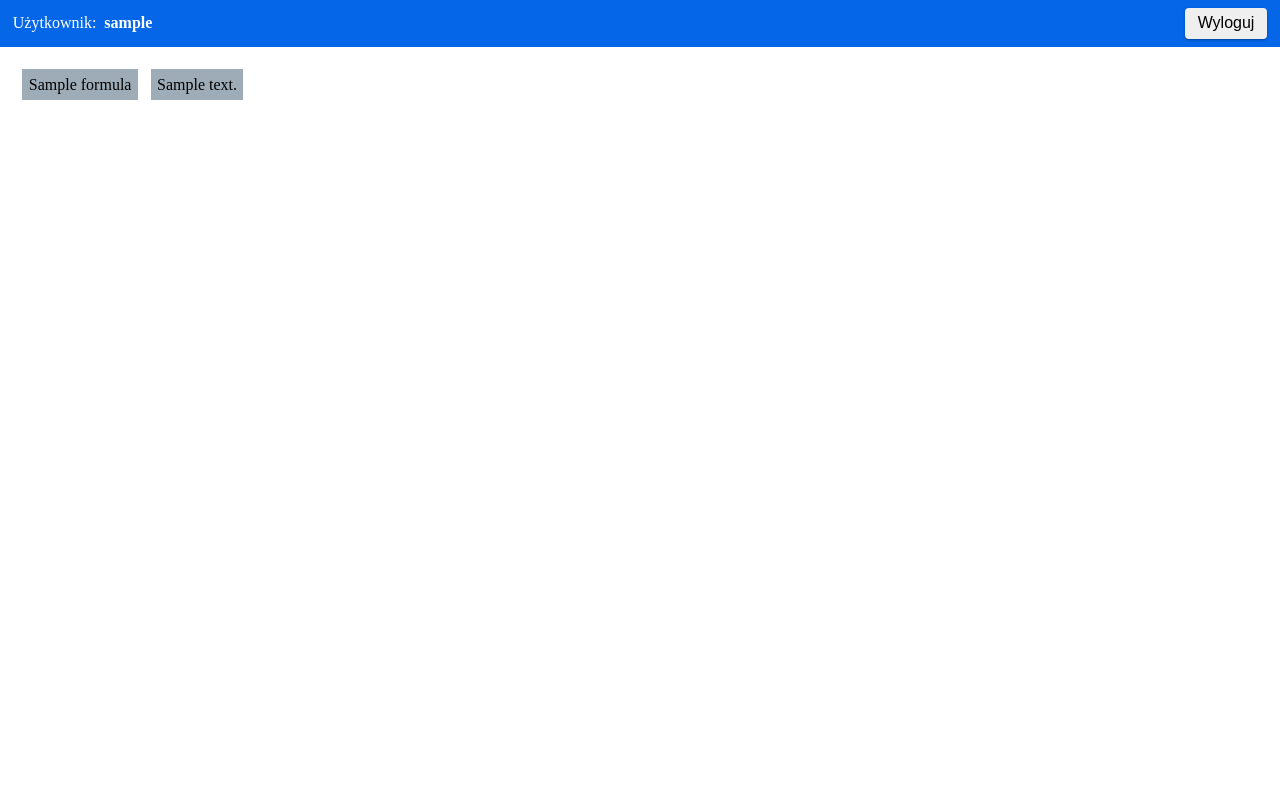
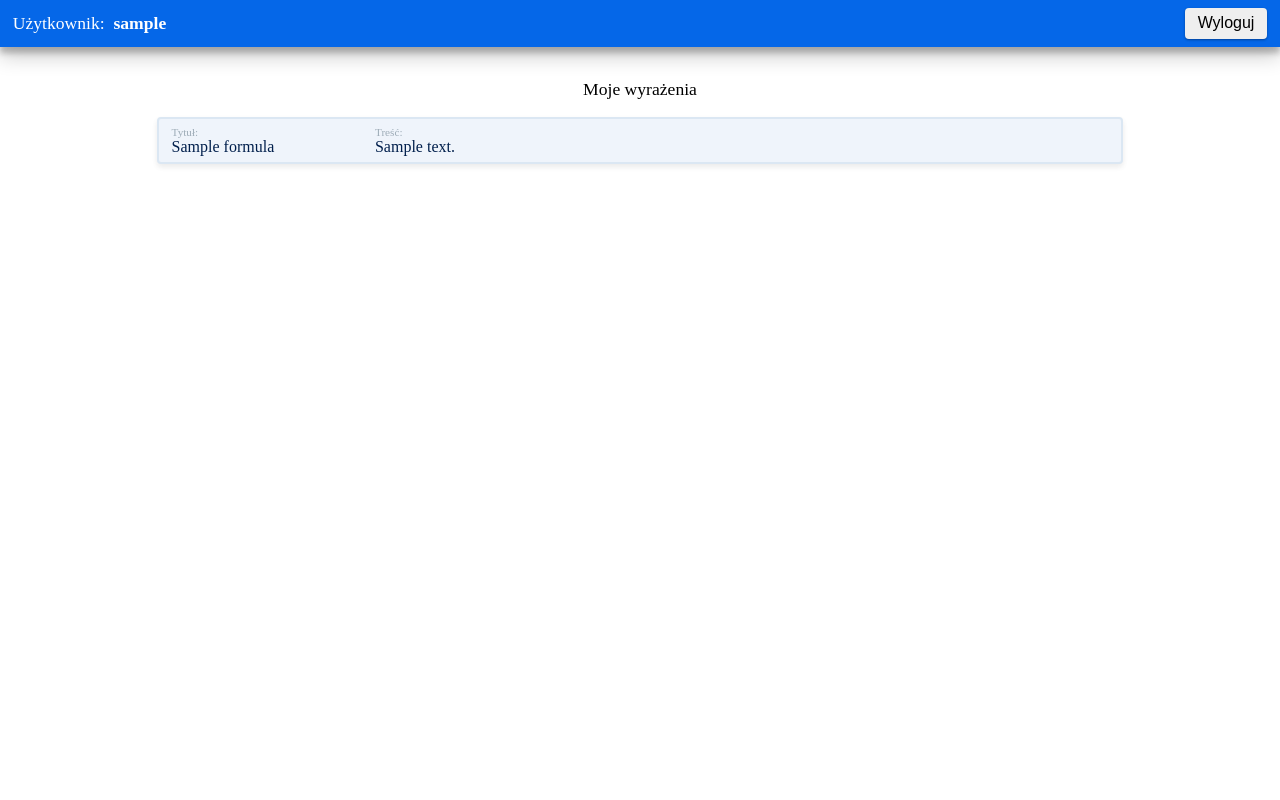
Before and after one commit to stasgora/latex-editor, a Django app: page /home/ in a window 1280 px wide. Run offline with Django 3.2, Linux system fonts and the light colour scheme; a user stored in the database is signed in; tables that the repository leaves empty hold one stand-in row (values such as "Sample post").

Commit message:
Home page style with formulas

```diff
--- a/editor_app/static/home-styles.css
+++ b/editor_app/static/home-styles.css
@@ -1,29 +1,72 @@
-section:first-of-type {
+body {
+	background-color: white;
+}
+
+body > section:first-of-type {
 	width: 100%;
-	display: flex;
 	padding: .5em .8em;
 	box-sizing: border-box;
+
+	display: flex;
+	justify-content: space-between;
+
+	z-index: 1;
 	background-color: #0567e8;
-	justify-content: space-between;
+	box-shadow: 0 10px 20px rgba(0,0,0,0.19), 0 6px 6px rgba(0,0,0,0.23);
 }
 
-section:first-of-type > span {
+body > section:first-of-type > span {
 	display: inline-flex;
 	align-items: center;
 	align-content: center;
 	color: white;
+	font-size: 1.1em;
 }
 
-#formulas {
-	padding: 1em;
+body > div:first-of-type {
+	display: flex;
+	justify-content: center;
+	margin: 1em 10% 0;
 }
 
-#formulas > div {
-	display: flex;
+.formulas > span:first-child {
+	font-size: 1.1em;
+	margin-bottom: 1em;
+	text-align: center;
 }
 
-#formulas > div > div {
-	background-color: #9eacb7;
-	margin: .4em;
-	padding: .4em;
+.formulas {
+	padding: 1em;
+	flex-grow: 1;
+	max-width: 100%;
 }
+
+.formula {
+	display: flex;
+	margin: .4em .8em;
+	padding: .4em .8em;
+	max-height: 12em;
+	border-radius: 4px;
+
+	text-decoration: none;
+	color: #011f4c;
+	background-color: #eff4fb;
+	border: 2px solid #99bcd83d;
+	box-shadow: 0 3px 6px rgba(0,0,0,0.04), 0 3px 6px rgba(0,0,0,0.05);
+	transition: all 0.3s cubic-bezier(.25,.8,.25,1);
+}
+
+.formula:hover {
+	box-shadow: 0 14px 28px rgba(0,0,0,0.1), 0 10px 10px rgba(0,0,0,0.12);
+	z-index: 1;
+}
+
+.formula > div > span:first-of-type {
+	color: #9eacb7;
+	font-size: .7em;
+}
+
+.formula > div:first-of-type {
+	margin-right: 1em;
+	width: 20%;
+}
--- a/editor_app/static/index-styles.css
+++ b/editor_app/static/index-styles.css
@@ -20,6 +20,7 @@ form > div:first-of-type {
 	font-size: 2.4em;
 	margin-bottom: 1.4em;
 	font-family: monospace, monospace;
+	text-shadow: 0 3px 6px rgba(0,0,0,0.16), 0 3px 6px rgba(0,0,0,0.23);
 }
 
 form input {
--- a/editor_app/templates/home.html
+++ b/editor_app/templates/home.html
@@ -33,13 +33,41 @@
 				<span class="msg-{{ message.tags }}">{{ message }}</span>
 			{% endfor %}
 		{% endif %}
-		<section id="formulas">
-			{% for formula in formulas %}
-				<div>
-					<div>{{ formula.title }}</div>
-					<div>{{ formula.text }}</div>
-				</div>
-			{% endfor %}
-		</section>
+		<div>
+			{% if formulas %}
+			<section class="formulas">
+				<span>Moje wyrażenia</span>
+				{% for formula in formulas %}
+					<a href="/edit/{{ formula.id }}/" class="formula">
+						<div>
+							<span>Tytuł:</span>
+							{{ formula.title }}
+						</div>
+						<div>
+							<span>Treść:</span>
+							{{ formula.text }}
+						</div>
+					</a>
+				{% endfor %}
+			</section>
+			{% endif %}
+			{% if other_formulas %}
+				<section class="formulas">
+					<span>Zarządzanie wyrażeniami</span>
+					{% for formula in other_formulas %}
+						<div class="formula">
+							<div>
+								<span>Tytuł:</span>
+								{{ formula.title }}
+							</div>
+							<div>
+								<span>Treść:</span>
+								{{ formula.text }}
+							</div>
+						</div>
+					{% endfor %}
+				</section>
+			{% endif %}
+		</div>
 	</body>
 </html>
--- a/editor_app/views.py
+++ b/editor_app/views.py
@@ -16,8 +16,9 @@ def index(request):
 @login_required
 def home(request):
 	is_user_moderator = request.user.groups.filter(name='Moderatorzy').exists() or request.user.is_superuser
-	formulas = Formula.objects.filter(Q() if is_user_moderator else Q(owner=request.user))
-	return render(request, 'home.html', {'formulas': formulas})
+	formulas = Formula.objects.filter(Q(owner=request.user))
+	other_formulas = Formula.objects.filter(~Q(owner=request.user)) if is_user_moderator else []
+	return render(request, 'home.html', {'formulas': formulas, 'other_formulas': other_formulas})
 
 
 @login_required
```
